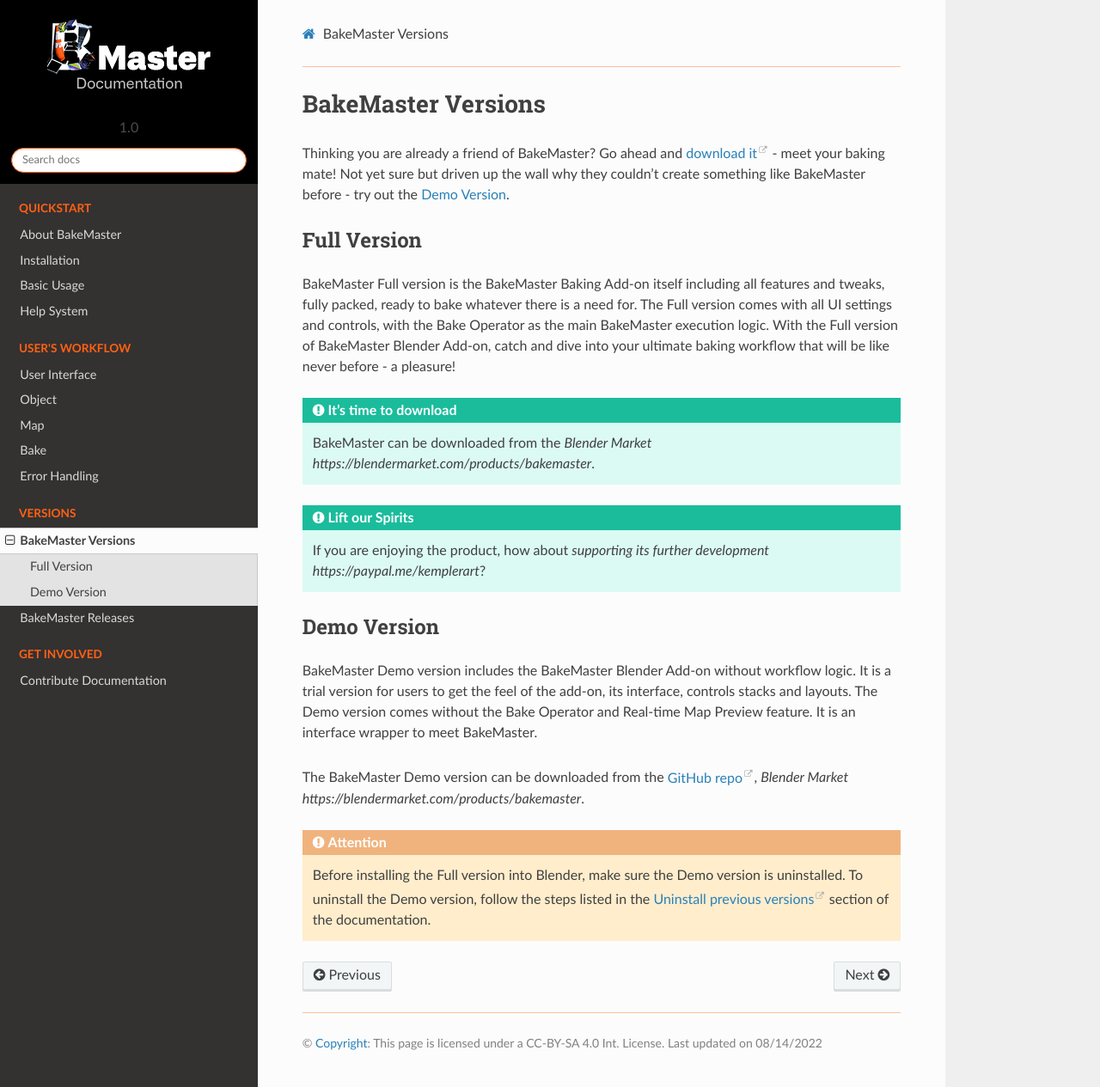
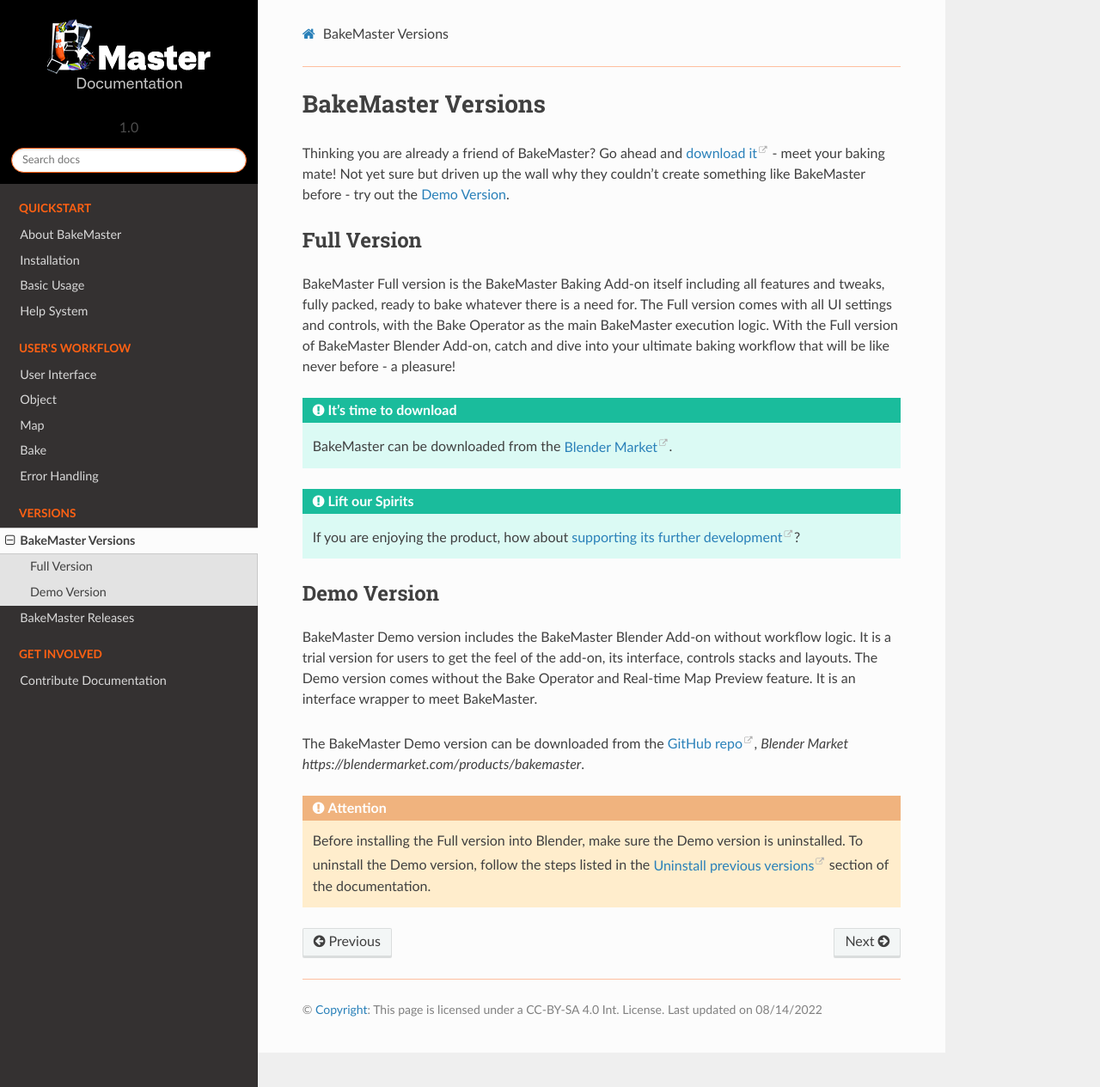
Before and after one commit to KirilStrezikozin/BakeMaster-Blender-Addon, a Sphinx documentation site: the page built from docs/versions/versions.rst, in a window 1280 px wide and 1265 px high. Shown: the whole window at 86% size. Built offline with Sphinx 7.4.7 and the Read the Docs theme 2.0.0, drawn with Linux system fonts in a browser that asks for light colours.

Commit message:
fix links markup

```diff
--- a/docs/contribute/index.rst
+++ b/docs/contribute/index.rst
@@ -10,7 +10,7 @@
 .. admonition:: Submit a Review
     :class: hint
 
-    Rate BakeMaster on `Blender Market https://blendermarket.com/products/bakemaster`.
+    Rate BakeMaster on `Blender Market <https://blendermarket.com/products/bakemaster>`__.
 
 .. admonition:: Submit an Issue
     :class: note
--- a/docs/start/install/install.rst
+++ b/docs/start/install/install.rst
@@ -41,7 +41,7 @@
 Download the latest version
 ===========================
 
-Download the latest BakeMaster add-on version from the `Blender Market https://blendermarket.com/products/bakemaster`.
+Download the latest BakeMaster add-on version from the `Blender Market <https://blendermarket.com/products/bakemaster>`__.
 We recommend installing the latest one, as we deliver stability and functionality improvements with each new version.
 
 A demo version can be also installed from the `GitHub repo <https://github.com/KirilStrezikozin/BakeMaster-Blender-Addon>`__:
--- a/docs/versions/versions.rst
+++ b/docs/versions/versions.rst
@@ -12,12 +12,12 @@
 .. admonition:: It's time to download
     :class: tip
 
-    BakeMaster can be downloaded from the `Blender Market https://blendermarket.com/products/bakemaster`.
+    BakeMaster can be downloaded from the `Blender Market <https://blendermarket.com/products/bakemaster>`_.
 
 .. admonition:: Lift our Spirits
     :class: tip
 
-    If you are enjoying the product, how about `supporting its further development https://paypal.me/kemplerart`?
+    If you are enjoying the product, how about `supporting its further development <https://paypal.me/kemplerart>`_?
 
 .. _demo_version:
 
```
